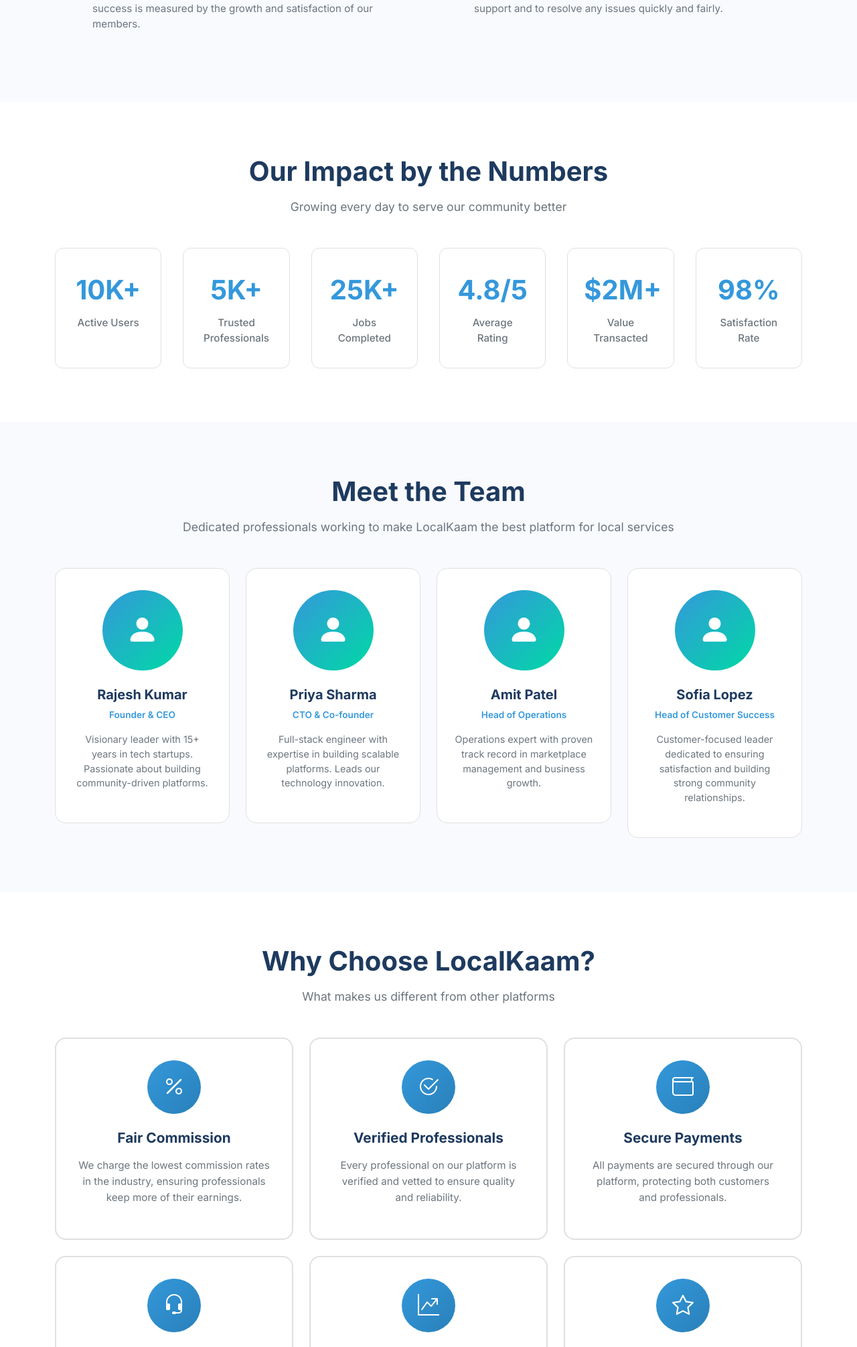
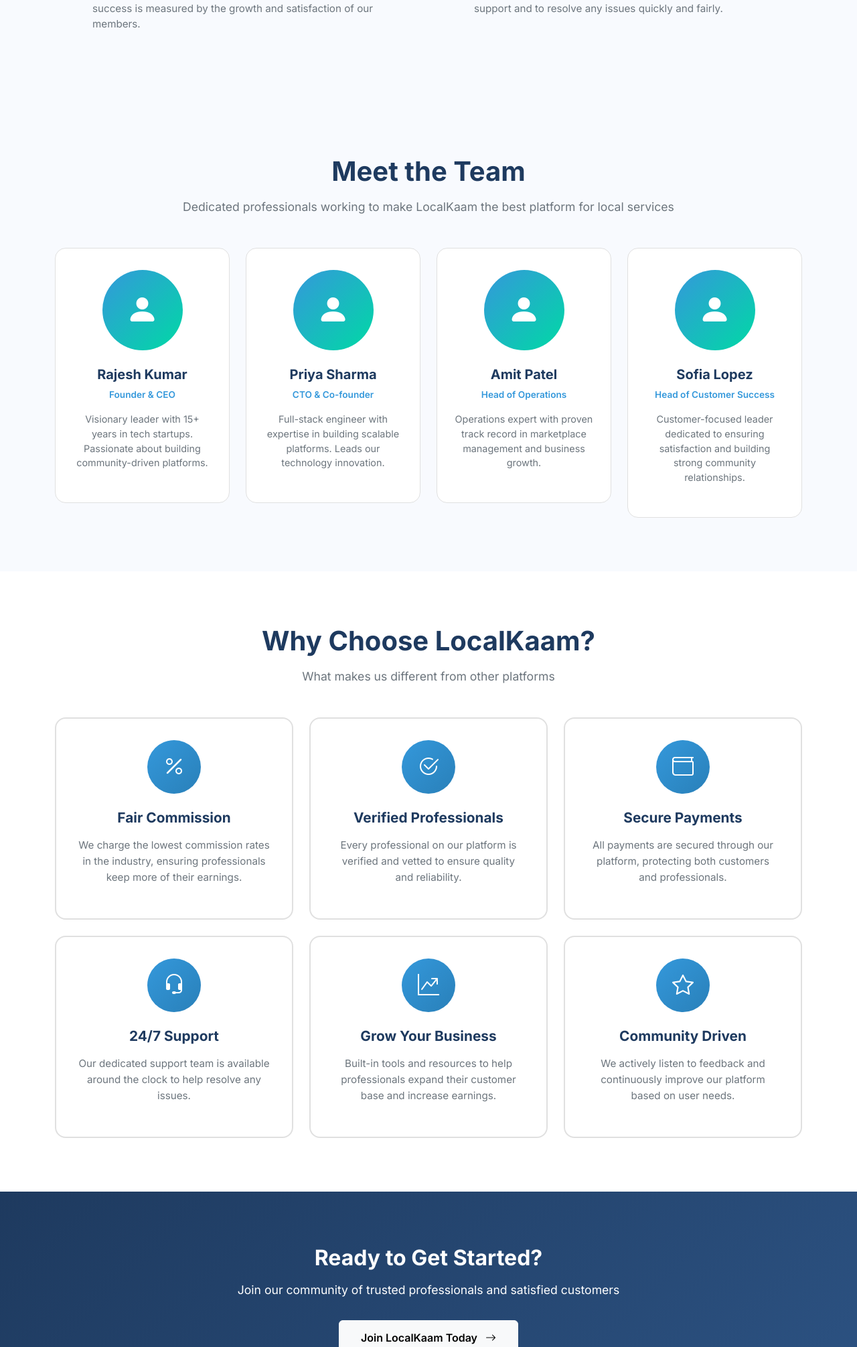
Before and after one commit to parthkariya3010-create/LOCALKAAM-, a Django app: page /about/ in a window 1280 px wide. Shown: the part 2095-4106 px from the top of the page at 67% size. Run offline with Django 5.2, Linux system fonts and the light colour scheme.

Commit message:
refactor: remove 'Our Impact by the Numbers' section from about_us page

```diff
--- a/templates/about_us.html
+++ b/templates/about_us.html
@@ -167,47 +167,12 @@
         }
 
         .mission-card p {
-            color: var(--muted);
-            font-size: 0.95rem;
-            line-height: 1.6;
-        }
+             color: var(--muted);
+             font-size: 0.95rem;
+             line-height: 1.6;
+         }
 
-        .stats-container {
-            display: grid;
-            grid-template-columns: repeat(auto-fit, minmax(150px, 1fr));
-            gap: 2rem;
-            margin-top: 2rem;
-        }
-
-        .stat-box {
-            background: white;
-            border: 1px solid #e0e0e0;
-            border-radius: 12px;
-            padding: 2rem 1.5rem;
-            text-align: center;
-            transition: all 0.3s ease;
-        }
-
-        .stat-box:hover {
-            transform: translateY(-5px);
-            border-color: var(--secondary);
-            box-shadow: 0 10px 25px rgba(0, 0, 0, 0.08);
-        }
-
-        .stat-number {
-            font-size: 2.5rem;
-            font-weight: 700;
-            color: var(--secondary);
-            margin-bottom: 0.5rem;
-        }
-
-        .stat-label {
-            color: var(--muted);
-            font-weight: 500;
-            font-size: 0.95rem;
-        }
-
-        .team-member {
+         .team-member {
             text-align: center;
             background: white;
             border-radius: 16px;
@@ -461,43 +426,6 @@
         </div>
     </section>
 
-    <!-- Stats Section -->
-    <section class="section">
-        <div class="container">
-            <div class="section-title">
-                <h2>Our Impact by the Numbers</h2>
-                <p>Growing every day to serve our community better</p>
-            </div>
-
-            <div class="stats-container">
-                <div class="stat-box">
-                    <div class="stat-number">10K+</div>
-                    <div class="stat-label">Active Users</div>
-                </div>
-                <div class="stat-box">
-                    <div class="stat-number">5K+</div>
-                    <div class="stat-label">Trusted Professionals</div>
-                </div>
-                <div class="stat-box">
-                    <div class="stat-number">25K+</div>
-                    <div class="stat-label">Jobs Completed</div>
-                </div>
-                <div class="stat-box">
-                    <div class="stat-number">4.8/5</div>
-                    <div class="stat-label">Average Rating</div>
-                </div>
-                <div class="stat-box">
-                    <div class="stat-number">$2M+</div>
-                    <div class="stat-label">Value Transacted</div>
-                </div>
-                <div class="stat-box">
-                    <div class="stat-number">98%</div>
-                    <div class="stat-label">Satisfaction Rate</div>
-                </div>
-            </div>
-        </div>
-    </section>
-
     <!-- Team Section -->
     <section class="section" style="background: #f8fafe;">
         <div class="container">
```
